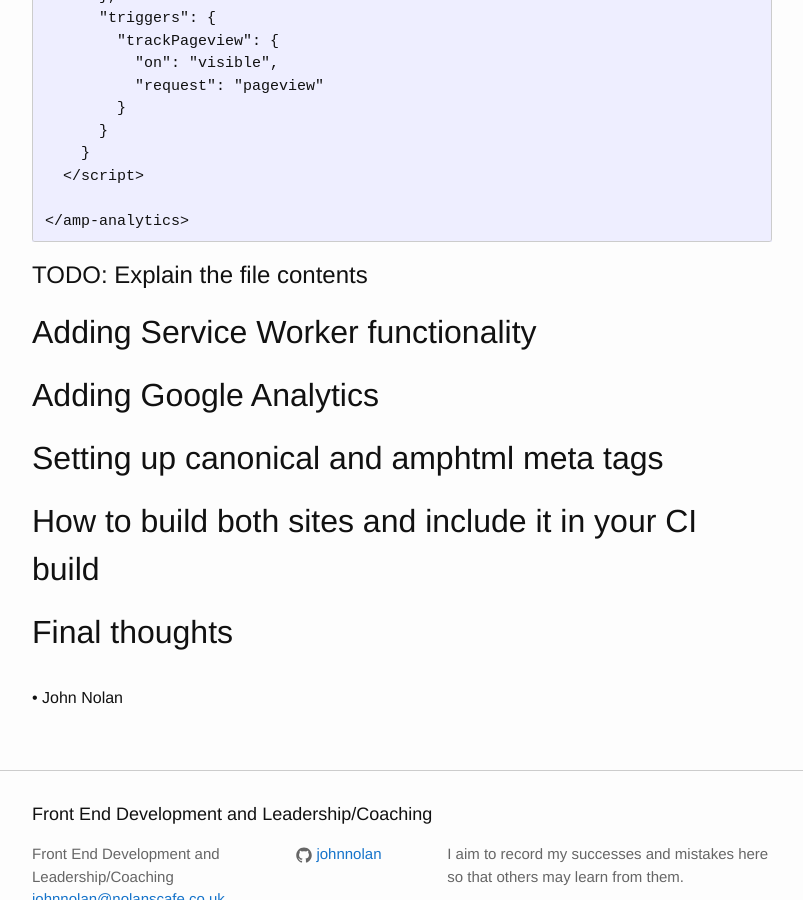
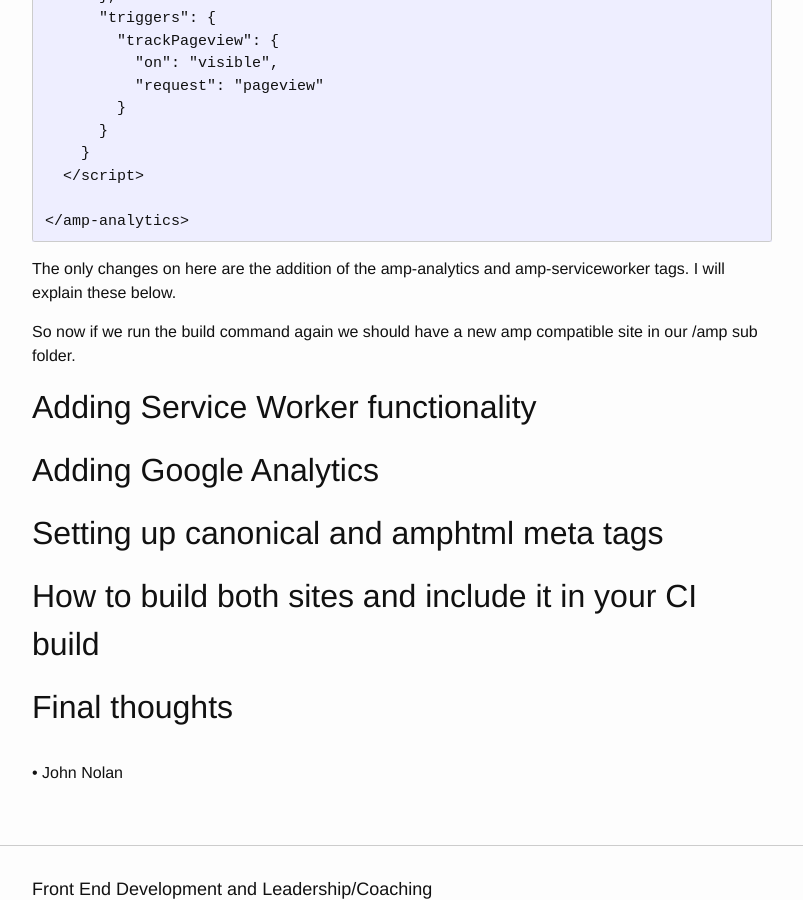
Before and after one commit to johnnolan/blog, a Jekyll site: the page built from _posts/2017-03-05-jekyll-amp-setup.markdown, in a window 1280 px wide and 900 px high, scrolled down 10896 px. Shown: the whole window, without its empty margins (238-1041 px from the left). Built offline with Jekyll 4.4.1, drawn with Linux system fonts in a browser that asks for light colours.

Commit message:
AMP blog article  started

````diff
--- a/_posts/2017-03-05-jekyll-amp-setup.markdown
+++ b/_posts/2017-03-05-jekyll-amp-setup.markdown
@@ -257,9 +257,11 @@ amp-footer.html
 </amp-analytics>
 ```
 
-# TODO: Explain the file contents
+The only changes on here are the addition of the amp-analytics and
+amp-serviceworker tags. I will explain these below.
 
-
+So now if we run the build command again we should have a new amp compatible
+site in our /amp sub folder.
 
 
 ## Adding Service Worker functionality
@@ -274,4 +276,5 @@ amp-footer.html
 ## How to build both sites and include it in your CI build
 
 
+
 ## Final thoughts
````
